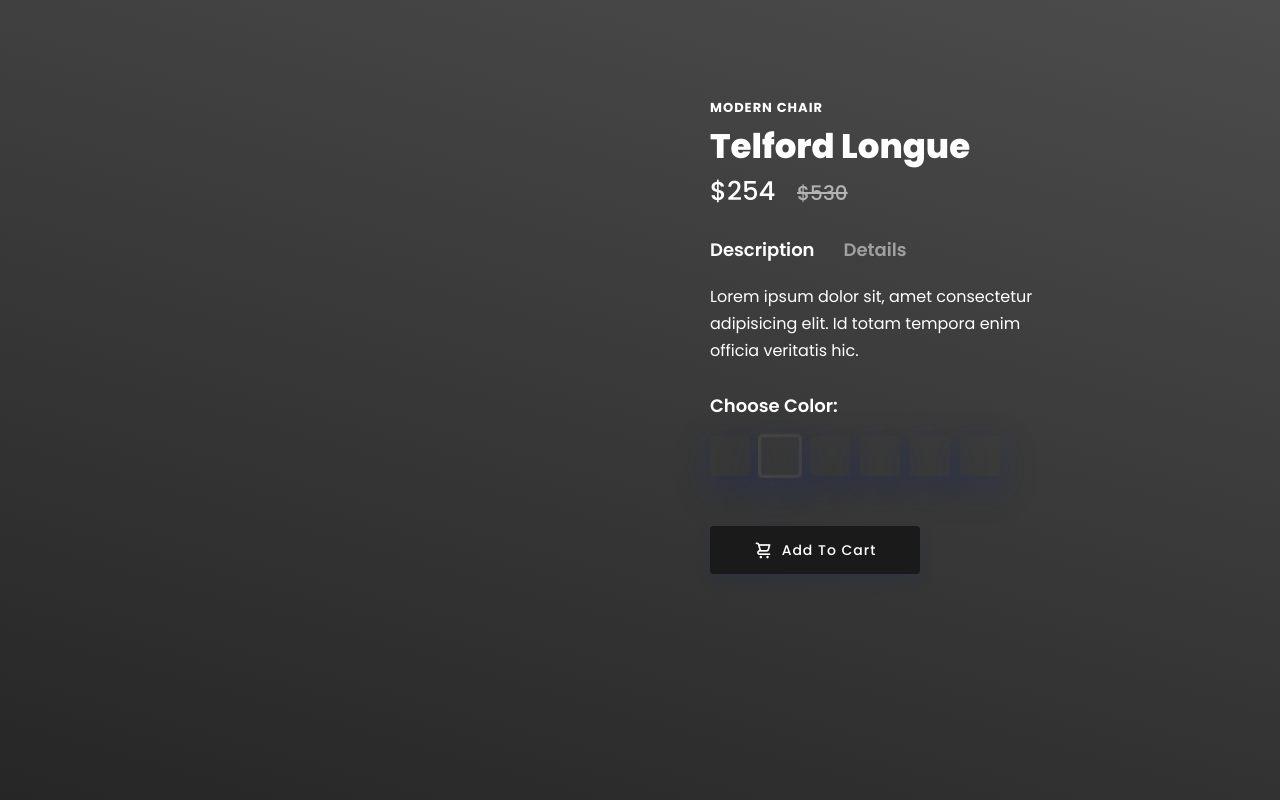
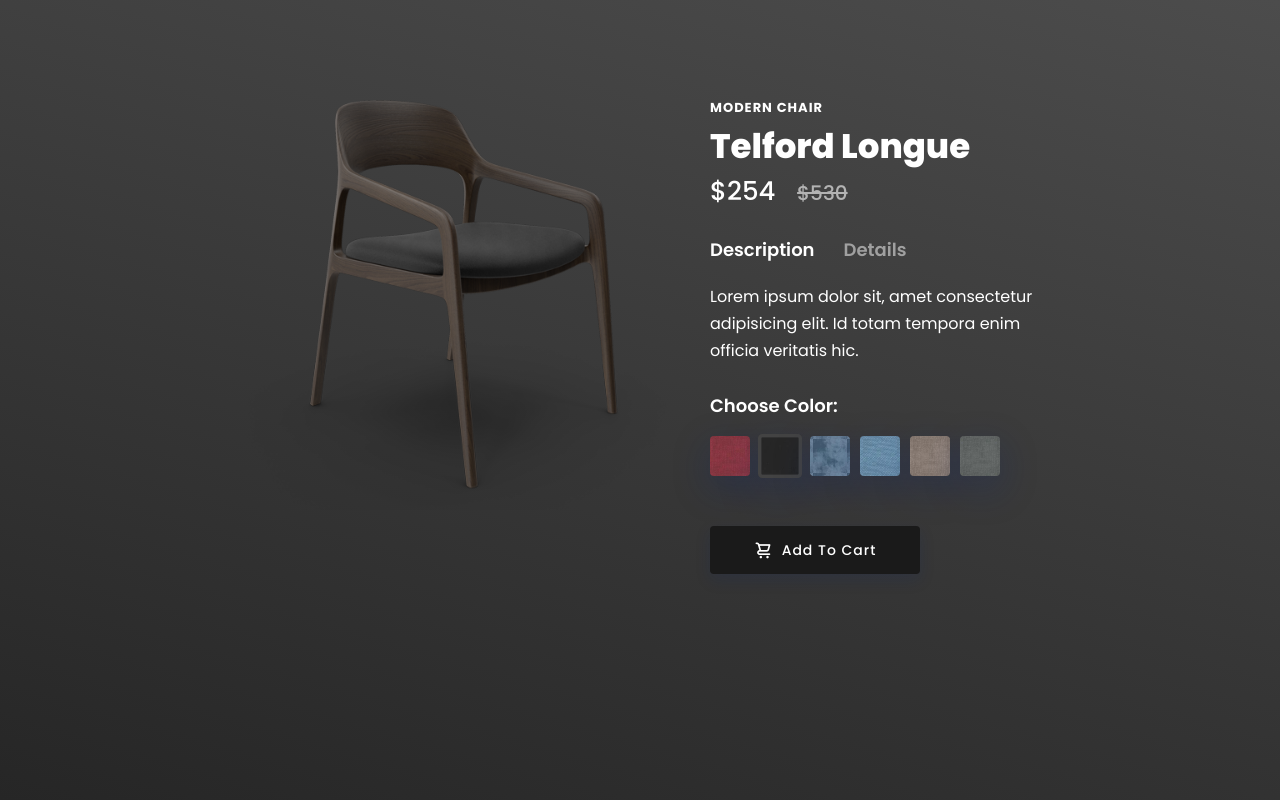
Before and after one commit to AnushkaRawat658/Modern-Chair, a plain HTML site: page index.html in a window 1280 px wide. Both pictures are taken after a click on the label 780 px from the left and 456 px from the top of the page. Drawn offline with nearby package versions, Linux system fonts and the light colour scheme.

Commit message:
Fix image paths

```diff
--- a/styles.css
+++ b/styles.css
@@ -72,27 +72,27 @@ p{
 }
 label.firstColor {
   margin-left: 500px;
-  background-image: url("./color1.jpg");
+  background-image: url("./ModerChair-img/color1.jpg");
 }
 label.color2 {
-  background-image: url("./color2.jpg");
+  background-image: url("./ModerChair-img/color2.jpg");
 }
 label.color3 {
-  background-image: url("./color3.jpg");
+  background-image: url("./ModerChair-img/color3.jpg");
 }
 label.color4 {
-  background-image: url("./color4.jpg");
+  background-image: url("./ModerChair-img/color4.jpg");
 }
 label.color5 {
-  background-image: url("./color5.jpg");
+  background-image: url("./ModerChair-img/color5.jpg");
 }
 label.color6 {
-  background-image: url("./color6.jpg");
+  background-image: url("./ModerChair-img/color6.jpg");
 }
 .imgWrap {
   height: 410px;
   width: 500px;
-  background-image: url("./chair1.png");
+  background-image: url("./ModerChair-img/chair1.png");
   position: absolute;
   top: 100px;
   left: 0;
@@ -110,35 +110,35 @@ label.color6 {
   animation: shake 0.7s cubic-bezier(0.36, 0.07, 0.19, 0.97) both;
 }
 .imgWrap.chair2 {
-  background-image: url("./chair2.png");
+  background-image: url("./ModerChair-img/chair2.png");
 }
 .forColor2:checked ~ .imgWrap.chair2 {
   opacity: 1;
   animation: shake 0.7s cubic-bezier(0.36, 0.07, 0.19, 0.97) both;
 }
 .imgWrap.chair3 {
-  background-image: url("./chair3.png");
+  background-image: url("./ModerChair-img/chair3.png");
 }
 .forColor3:checked ~ .imgWrap.chair3 {
   opacity: 1;
   animation: shake 0.7s cubic-bezier(0.36, 0.07, 0.19, 0.97) both;
 }
 .imgWrap.chair4 {
-  background-image: url("./chair4.png");
+  background-image: url("./ModerChair-img/chair4.png");
 }
 .forColor4:checked ~ .imgWrap.chair4 {
   opacity: 1;
   animation: shake 0.7s cubic-bezier(0.36, 0.07, 0.19, 0.97) both;
 }
 .imgWrap.chair5 {
-  background-image: url("./chair5.png");
+  background-image: url("./ModerChair-img/chair5.png");
 }
 .forColor5:checked ~ .imgWrap.chair5 {
   opacity: 1;
   animation: shake 0.7s cubic-bezier(0.36, 0.07, 0.19, 0.97) both;
 }
 .imgWrap.chair6 {
-  background-image: url("./chair6.png");
+  background-image: url("./ModerChair-img/chair6.png");
 }
 .forColor6:checked ~ .imgWrap.chair6 {
   opacity: 1;
```
